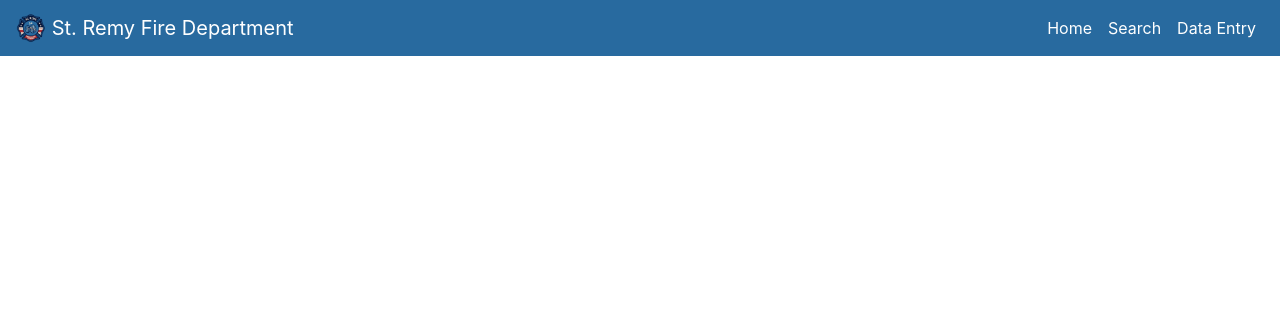
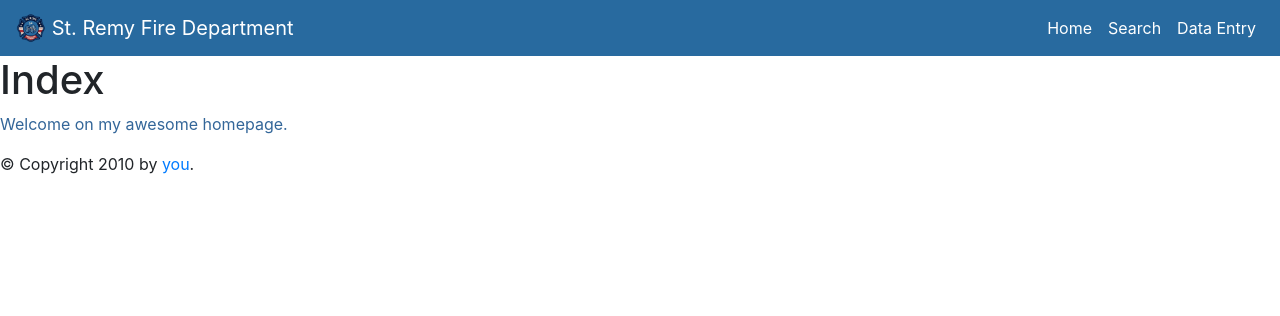
Before and after one commit to TainaMalave/st-remy-fire-department-iis, a Flask app: page / in a window 1280 px wide. Shown: the top 316 px of the page. Run offline with Flask 2, Linux system fonts and the light colour scheme; some libraries are stand-ins or nearby versions.

Commit message:
Creating the base layout template

```diff
--- a/app/templates/base.html
+++ b/app/templates/base.html
@@ -2,34 +2,63 @@
 <!DOCTYPE html>
 <html lang="en">
   <head>
-    <meta charset="UTF-8">
-    <meta http-equiv="X-UA-Compatible" content="IE=edge">
-    <meta name="viewport" content="width=device-width, initial-scale=1.0">
+    {% block head %}
+    <meta charset="UTF-8" />
+    <meta http-equiv="X-UA-Compatible" content="IE=edge" />
+    <meta name="viewport" content="width=device-width, initial-scale=1.0" />
+
     <title>{% block title%}{% endblock %}</title>
 
     <!-- Favicon -->
-    <link rel="shortcut icon" type="image/jpg" href="/static/img/favicon.ico"/>
+    <link rel="shortcut icon" type="image/jpg" href="/static/img/favicon.ico" />
 
     <!-- Bootstap -->
-    <link rel="stylesheet" href="https://maxcdn.bootstrapcdn.com/bootstrap/4.0.0/css/bootstrap.min.css" integrity="sha384-Gn5384xqQ1aoWXA+058RXPxPg6fy4IWvTNh0E263XmFcJlSAwiGgFAW/dAiS6JXm" crossorigin="anonymous">
+    <link
+      rel="stylesheet"
+      href="https://maxcdn.bootstrapcdn.com/bootstrap/4.0.0/css/bootstrap.min.css"
+      integrity="sha384-Gn5384xqQ1aoWXA+058RXPxPg6fy4IWvTNh0E263XmFcJlSAwiGgFAW/dAiS6JXm"
+      crossorigin="anonymous"
+    />
 
-    <link rel="stylesheet" href="/static/css/styles.css">
+    <!-- Custom CSS -->
+    <link rel="stylesheet" href="static/css/styles.css" />
+
+    {% endblock %}
   </head>
   <body>
-
+    <!-- Nav Bar -->
     <nav class="navbar navbar-expand-lg navbar-light bg-light navbar-custom">
       <a class="navbar-brand" href="#">
-            <img src="/static/img/StRemy_transp.png" width="30" height="30" class="d-inline-block align-top" alt="">
+        <img
+          src="/static/img/StRemy_transp.png"
+          width="30"
+          height="30"
+          class="d-inline-block align-top"
+          alt=""
+        />
         St. Remy Fire Department
       </a>
-        <button class="navbar-toggler" type="button" data-toggle="collapse" data-target="#navbarSupportedContent" aria-controls="navbarSupportedContent" aria-expanded="false" aria-label="Toggle navigation">
+      <button
+        class="navbar-toggler"
+        type="button"
+        data-toggle="collapse"
+        data-target="#navbarSupportedContent"
+        aria-controls="navbarSupportedContent"
+        aria-expanded="false"
+        aria-label="Toggle navigation"
+      >
         <span class="navbar-toggler-icon"></span>
       </button>
 
-        <div class="collapse navbar-collapse navbar-custom" id="navbarSupportedContent">
+      <div
+        class="collapse navbar-collapse navbar-custom"
+        id="navbarSupportedContent"
+      >
         <ul class="navbar-nav ml-auto">
           <li class="nav-item active">
-              <a class="nav-link" href="#">Home <span class="sr-only">(current)</span></a>
+            <a class="nav-link" href="#"
+              >Home <span class="sr-only">(current)</span></a
+            >
           </li>
           <li class="nav-item">
             <a class="nav-link" href="#">Search</a>
@@ -41,10 +70,28 @@
       </div>
     </nav>
 
+    <!-- The body -->
+    <div id="content">{% block content %}{% endblock %}</div>
 
-    <!-- Bootstrap -->
-    <script src="https://code.jquery.com/jquery-3.2.1.slim.min.js" integrity="sha384-KJ3o2DKtIkvYIK3UENzmM7KCkRr/rE9/Qpg6aAZGJwFDMVNA/GpGFF93hXpG5KkN" crossorigin="anonymous"></script>
-    <script src="https://cdnjs.cloudflare.com/ajax/libs/popper.js/1.12.9/umd/popper.min.js" integrity="sha384-ApNbgh9B+Y1QKtv3Rn7W3mgPxhU9K/ScQsAP7hUibX39j7fakFPskvXusvfa0b4Q" crossorigin="anonymous"></script>
-    <script src="https://maxcdn.bootstrapcdn.com/bootstrap/4.0.0/js/bootstrap.min.js" integrity="sha384-JZR6Spejh4U02d8jOt6vLEHfe/JQGiRRSQQxSfFWpi1MquVdAyjUar5+76PVCmYl" crossorigin="anonymous"></script>
+    <div id="footer">
+      {% block footer %} &copy; Copyright 2010 by
+      <a href="http://domain.invalid/">you</a>. {% endblock %}
+    </div>
+    <!-- Bootstrap Links-->
+    <script
+      src="https://code.jquery.com/jquery-3.2.1.slim.min.js"
+      integrity="sha384-KJ3o2DKtIkvYIK3UENzmM7KCkRr/rE9/Qpg6aAZGJwFDMVNA/GpGFF93hXpG5KkN"
+      crossorigin="anonymous"
+    ></script>
+    <script
+      src="https://cdnjs.cloudflare.com/ajax/libs/popper.js/1.12.9/umd/popper.min.js"
+      integrity="sha384-ApNbgh9B+Y1QKtv3Rn7W3mgPxhU9K/ScQsAP7hUibX39j7fakFPskvXusvfa0b4Q"
+      crossorigin="anonymous"
+    ></script>
+    <script
+      src="https://maxcdn.bootstrapcdn.com/bootstrap/4.0.0/js/bootstrap.min.js"
+      integrity="sha384-JZR6Spejh4U02d8jOt6vLEHfe/JQGiRRSQQxSfFWpi1MquVdAyjUar5+76PVCmYl"
+      crossorigin="anonymous"
+    ></script>
   </body>
 </html>
--- a/app/templates/index.html
+++ b/app/templates/index.html
@@ -1,3 +1,10 @@
-{% extends 'base.html' %}
-
-{% block title %} St. Remy Fire Department | Home {% endblock %}
+{% extends "base.html" %} {% block title %}Index{% endblock %} {% block head %}
+{{ super() }}
+<style type="text/css">
+  .important {
+    color: #336699;
+  }
+</style>
+{% endblock %} {% block content %}
+<h1>Index</h1>
+<p class="important">Welcome on my awesome homepage. {% endblock %}</p>
```
Lines whose indentation alone changed are shown as unchanged.
